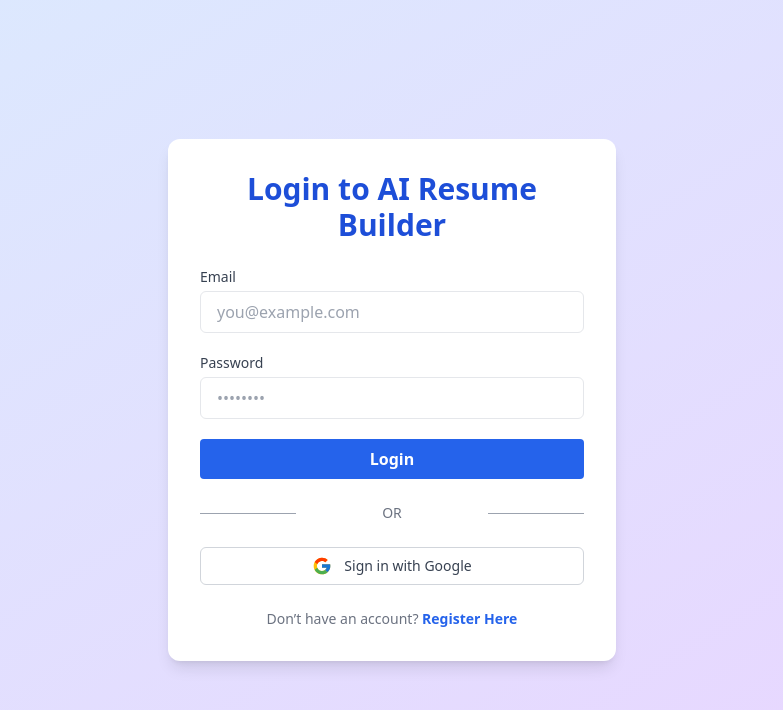
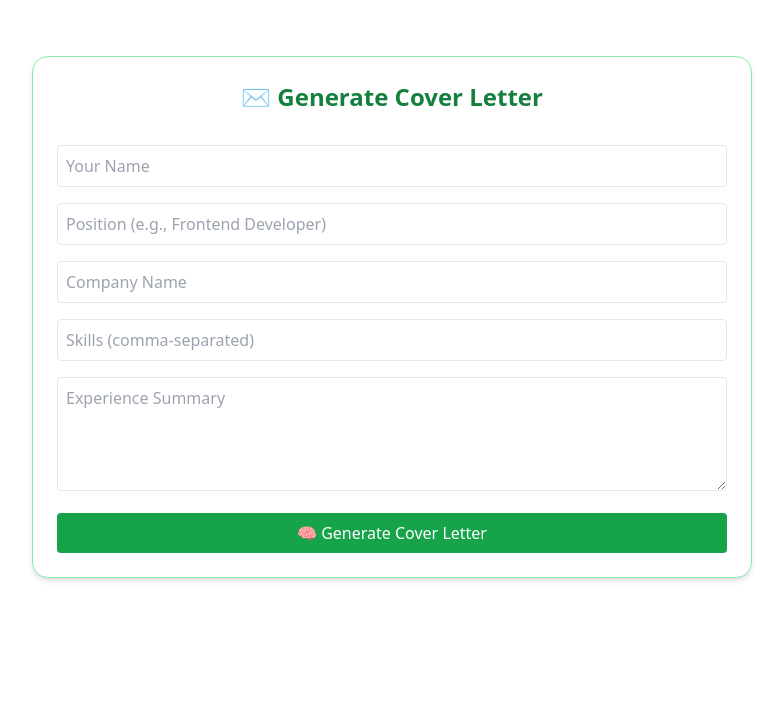
Before and after one commit to animesh156/AI-Resume-Cover-Letter-Builder, a React (Vite) app in the folder frontend/: page /cover-letter in a window 1280 px wide. Before the commit this address led to /login. Shown: the top 710 px of the page, without its empty margins (248-1031 px from the left). Built offline with nearby package versions, Linux system fonts and the light colour scheme; no server answers.

Commit message:
jwt cookies session issue

```diff
--- a/frontend/src/App.jsx
+++ b/frontend/src/App.jsx
@@ -6,7 +6,6 @@ import { ToastContainer } from "react-toastify";
 import "react-toastify/dist/ReactToastify.css";
 import Login from "./pages/Login";
 import Register from "./pages/Register";
-import ProtectedRoute from "./components/ProtectedRoute";
 
 export default function App() {
   return (
@@ -15,9 +14,9 @@ export default function App() {
         <Routes>
           <Route path="/" element={<Home />} />
           <Route path="/login" element={<Login />} />
-           <Route path="/register" element={<Register />} />
-          <Route path="/resume" element={<ProtectedRoute><ResumePage /></ProtectedRoute>} />
-          <Route path="/cover-letter" element={<ProtectedRoute><CoverLetterPage /></ProtectedRoute>} />
+          <Route path="/register" element={<Register />} />
+          <Route path="/resume" element={<ResumePage />} />
+          <Route path="/cover-letter" element={<CoverLetterPage />} />
         </Routes>
       </Router>
 
--- a/frontend/src/pages/Login.jsx
+++ b/frontend/src/pages/Login.jsx
@@ -13,12 +13,10 @@ function Login() {
   const handleEmailLogin = async (e) => {
     e.preventDefault();
     try {
-      await axios.post(`${import.meta.env.VITE_Backend_Url}/auth/login`, {
+      await axios.post(`http://localhost:6884/auth/login`, {
         email,
         password,
-      },{
-         withCredentials: true,
-      });
+      },);
 
       toast.success("Logged in successfully");
       navigate("/resume");
@@ -39,15 +37,13 @@ function Login() {
     await axios.post(
   `${import.meta.env.VITE_Backend_Url}/auth/firebase-login`,
   { token },
-  {
-    withCredentials: true, // ✅ allows cookies to be sent/received
-  }
+
 );
 
       toast.success("Signed in with Google");
       navigate("/resume");
     } catch (err) {
-      console.error(err.message);
+      console.error(err);
       toast.error("Google login failed");
     }
   };
--- a/frontend/src/pages/Register.jsx
+++ b/frontend/src/pages/Register.jsx
@@ -23,9 +23,6 @@ function Register() {
       await axios.post(
         `${import.meta.env.VITE_Backend_Url}/auth/register`,
         form,
-        {
-          withCredentials: true,
-        }
       );
 
       toast.success("Account created successfully!");
@@ -47,9 +44,6 @@ function Register() {
       await axios.post(
         `${import.meta.env.VITE_Backend_Url}/auth/firebase-login`,
         { token },
-        {
-          withCredentials: true,
-        }
       );
 
       toast.success("Signed in with Google");
```
Also changed, not shown: 1 other file (tests, documents, lock files or other folders).
